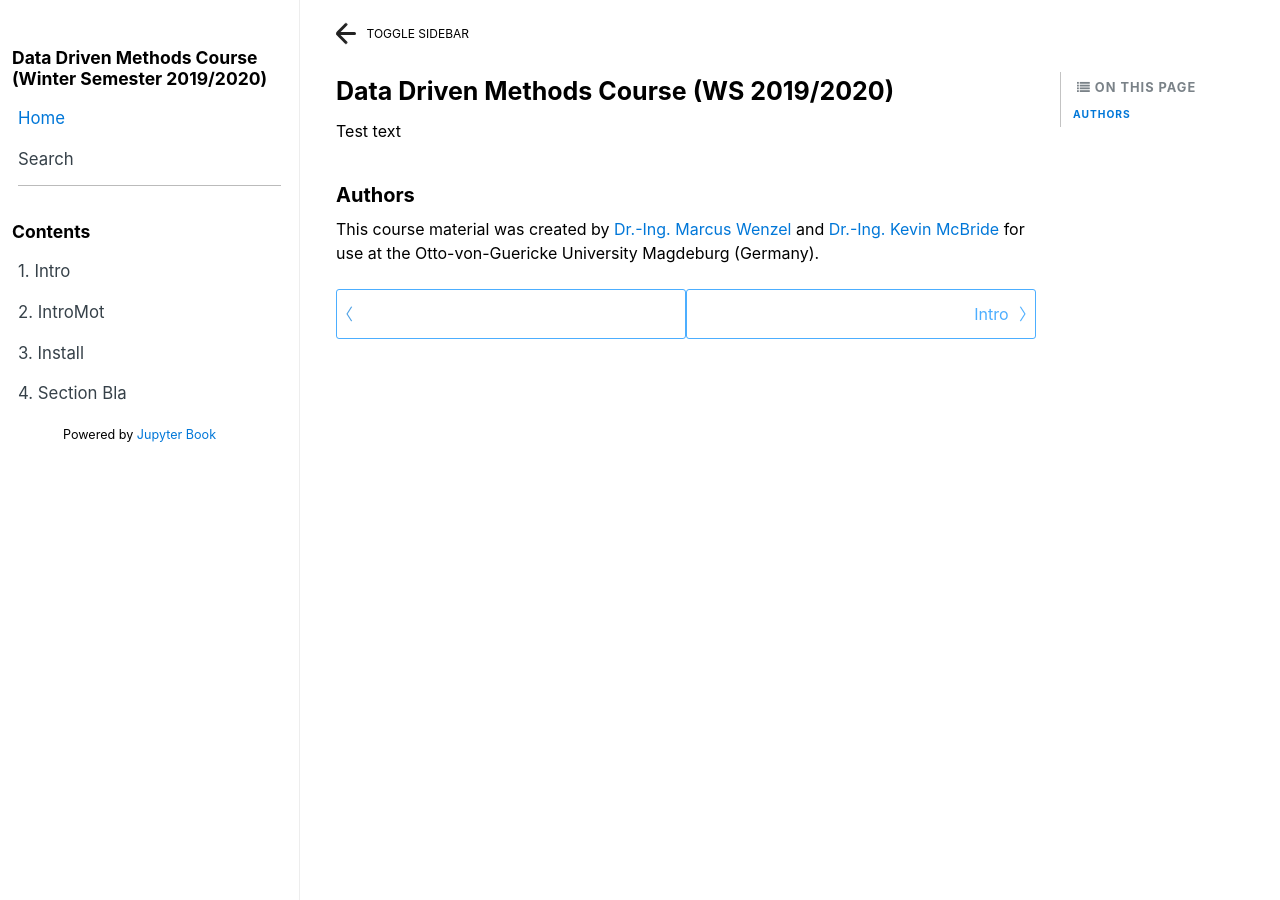
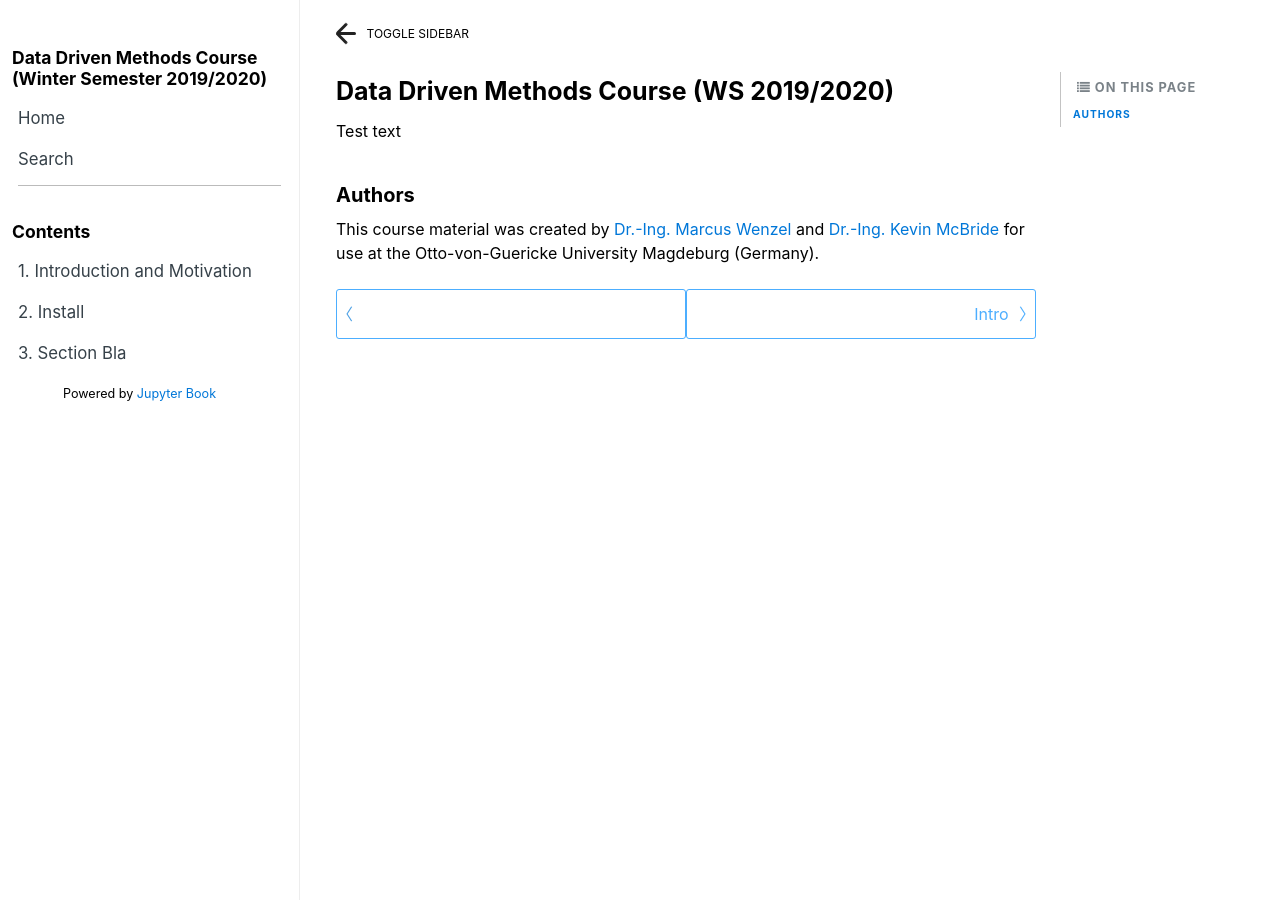
Before and after one commit to xDeadalusx/TestBook, a Jekyll site: the page built from _build/intro.md, in a window 1280 px wide. Built offline with Jekyll 4.4.1, drawn with Linux system fonts in a browser that asks for light colours; comment, search, counter and statistics services are not loaded.

Commit message:
Update toc.yml

```diff
--- a/_data/toc.yml
+++ b/_data/toc.yml
@@ -18,7 +18,7 @@
 
 
 - title: Home
-  url: /intro
+  url: /CourseDescription
   not_numbered: true
 - title: Search
   search: true
@@ -26,9 +26,7 @@
 - divider: true
 - header: Contents
 
-- title: Intro
-  url: /01/Intro
-- title: IntroMot
+- title: Introduction and Motivation
   url: /01/IntroductionMotivation
 - title: Install
   url: /01/InstallingJupyter
```
